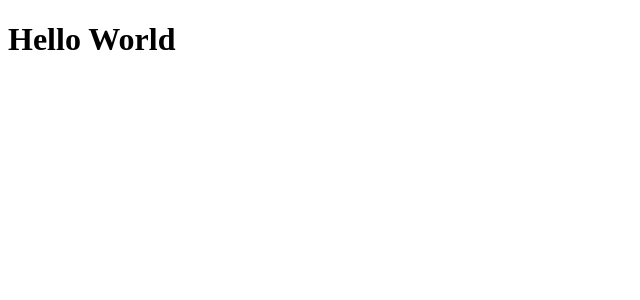
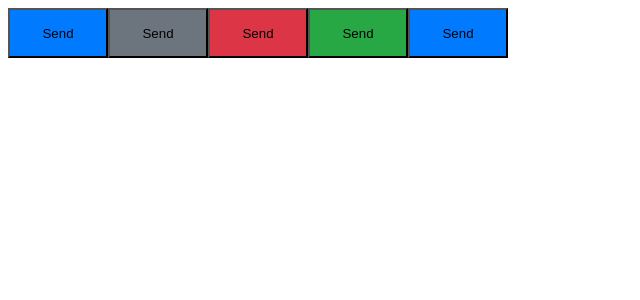
Before and after one commit to bulnes/02-ignite-timer, a React (Vite) app: page / in a window 1280 px wide. Shown: the top 300 px of the page, without its empty margins (0-640 px from the left). Built offline with nearby package versions, Linux system fonts and the light colour scheme.

Commit message:
feat: configure a default theme and set it using ThemeProvider

```diff
--- a/src/App.tsx
+++ b/src/App.tsx
@@ -1,7 +1,15 @@
+import { ThemeProvider } from "styled-components";
+import { Button } from "./Button/Button";
+import { defaultTheme } from "./styles/themes/default";
+
 export function App() {
   return (
-    <>
-      <h1>Hello World</h1>
-    </>
+    <ThemeProvider theme={defaultTheme}>
+      <Button variant="primary" />
+      <Button variant="secondary" />
+      <Button variant="danger" />
+      <Button variant="success" />
+      <Button />
+    </ThemeProvider>
   );
 }
--- /dev/null
+++ b/src/styles/themes/default.ts
@@ -0,0 +1,4 @@
+export const defaultTheme = {
+  primary: '#007bff',
+  secondary: '#6c757d',
+};
```
